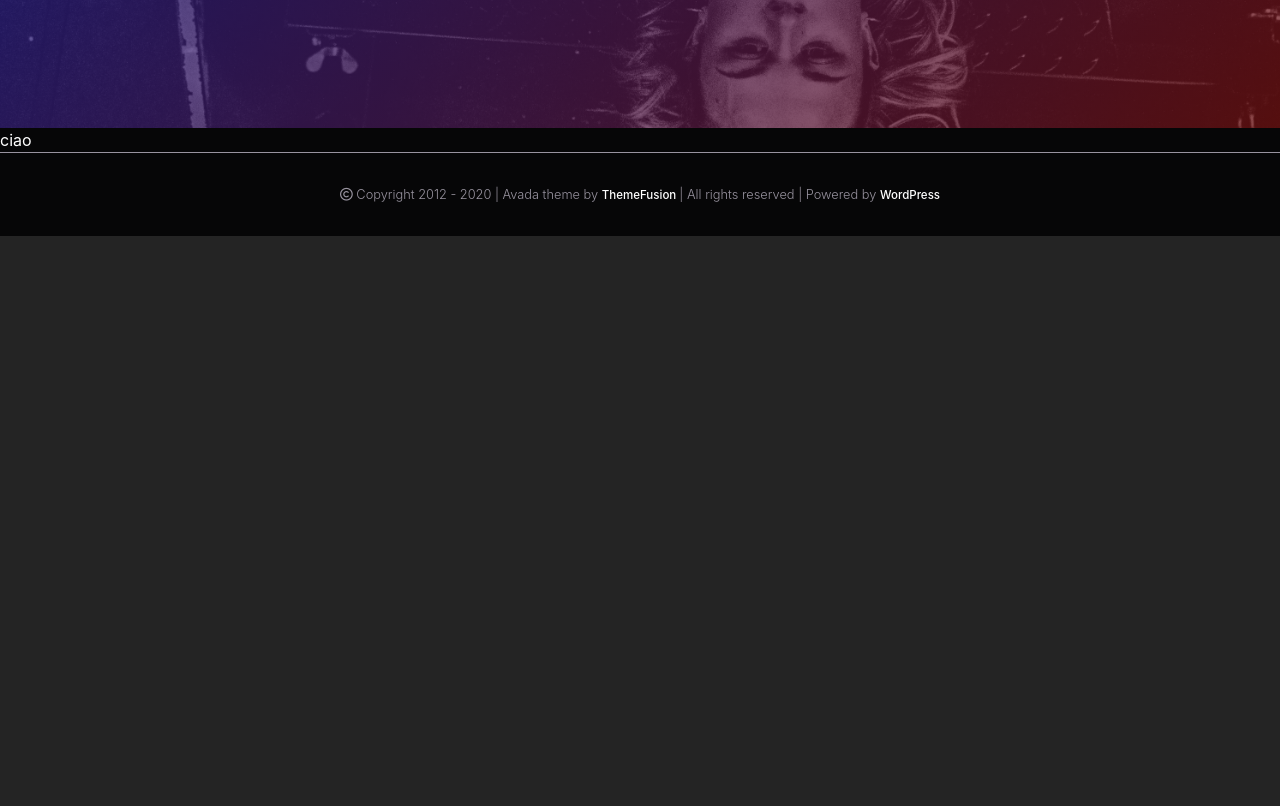
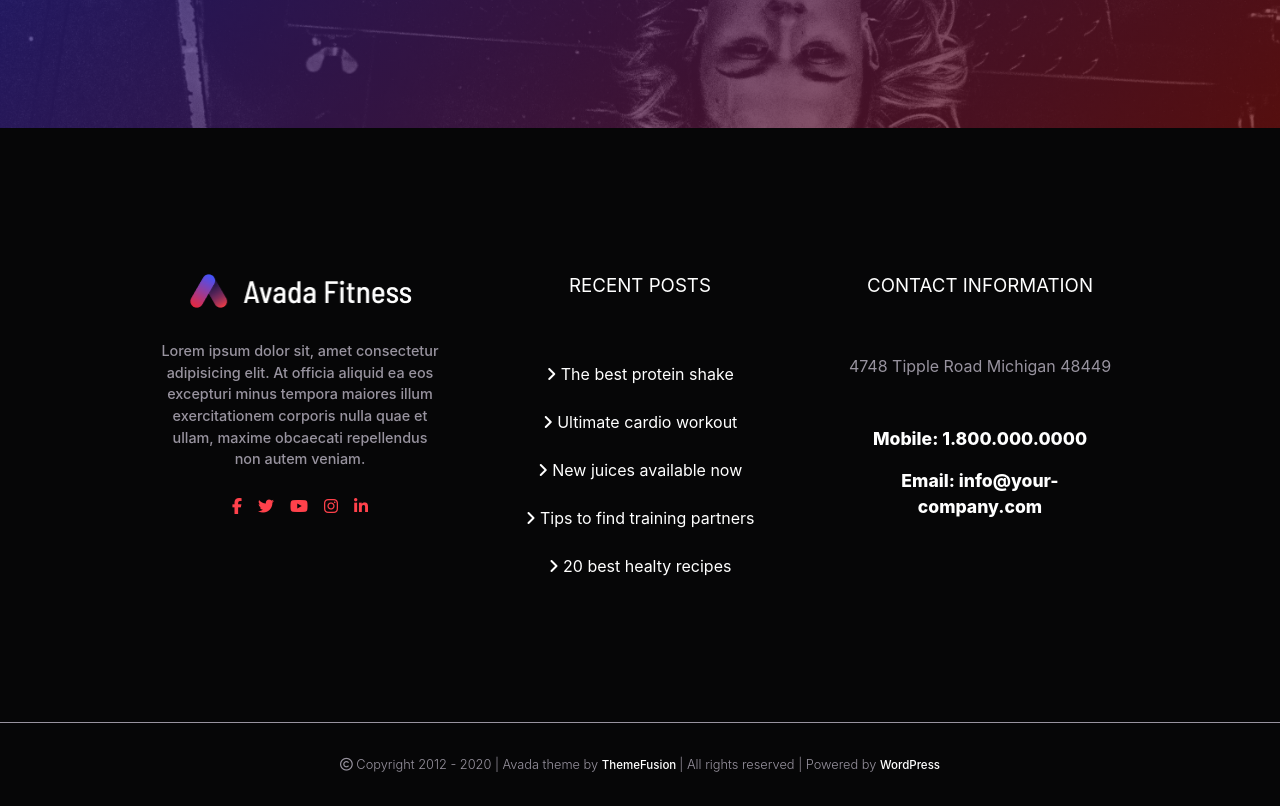
Before and after one commit to SimoneFerrini/proj-html-vuejs, a Vue app: page / in a window 1280 px wide. Shown: the part 6020-6826 px from the top of the page. Before the commit the page ends 6256 px from the top, so only its background shows below. Built offline with nearby package versions, Linux system fonts and the light colour scheme.

Commit message:
ended dinamic footer

```diff
--- a/src/components/AppFooter.vue
+++ b/src/components/AppFooter.vue
@@ -26,7 +26,33 @@
 <template>
     <div class="bgcolor">
         <div class="footer-top">
-            ciao
+            <div class="container">
+                <div class="col first">
+                    <div class="img-container">
+                        <img src="/img/logo.png" alt="img">
+                    </div>
+                    <p class="text">Lorem ipsum dolor sit, amet consectetur adipisicing elit. At officia aliquid ea eos excepturi minus tempora maiores illum exercitationem corporis nulla quae et ullam, maxime obcaecati repellendus non autem veniam.</p>
+                    <ul>
+                        <li v-for="icon in store.iconSocial">
+                            <a href=""><i :class="icon"></i></a>
+                        </li>
+                    </ul>
+                </div>
+                <div class="col second">
+                    <h3>Recent Posts</h3>
+                    <ul>
+                        <li v-for="item in store.recentPosts">
+                            <a href=""><i class="fa-solid fa-angle-right"></i> {{ item }}</a>
+                        </li>
+                    </ul>
+                </div>
+                <div class="col third">
+                    <h3>Contact Information</h3>
+                    <span class="location">{{ store.footerContact.location }}</span>
+                    <span class="contact">Mobile: {{store.footerContact.mobile}}</span>
+                    <span class="contact">Email: {{store.footerContact.email}}</span>
+                </div>
+            </div>
         </div>
         <div class="footer-bot">
             <div class="container">
@@ -49,6 +75,107 @@
         background-color: $paletteBlack;
         color: $paletteWhite;
 
+        //top-----------------------------------------------------------------------
+        .footer-top{
+            .container{
+                display: flex;
+                flex-direction: row;
+                justify-content: space-between;
+
+                padding: 9em 0;
+
+                .col{
+                    display: flex;
+                    flex-direction: column;
+                    align-items: center;
+                    text-align: center;
+                    gap: 1.5em;
+
+                    width: calc(100% / 3 - 60px / 3 * 2);
+                }
+
+                //prima colonna - sinistra --------------------------------------------
+                .col.first{
+                    .img-container{
+                        width: 80%;
+
+                        img{
+                            width: 100%;
+                        }
+                    }
+
+                    .text{
+                        font-size: 0.9em;
+                        font-weight: 500;
+                        color: $paletteGrey;
+                    }
+
+                    ul{
+                        display: flex;
+                        flex-direction: row;
+                        gap: 1em;
+                        list-style-type: none;
+
+                        li{
+                            a{
+                                color: $paletteRed;
+                            }
+                        }
+
+                    }
+                }
+                //secondo colonna - centrale ------------------------------------------
+                .col.second{
+                    h3{
+                        font-weight: 400;
+                        text-transform: uppercase;
+                        margin-bottom: 2em;
+                    }
+
+                    ul{
+                        display: flex;
+                        flex-direction: column;
+                        gap: 1.5em;
+                        list-style: none;
+
+                        li{
+                            a{
+                                color: $paletteWhite;
+                                text-decoration: none;
+                            }
+                        }
+                    }
+                }
+
+                //terza colonna - destra---------------------------------------------
+                .col.third{
+                    display: flex;
+                    flex-direction: column;
+                    gap: 1em;
+
+                    h3{
+                        font-weight: 400;
+                        text-transform: uppercase;
+                        margin-bottom: 2em;
+                    }
+
+                    .location{
+                        color: $paletteGrey;
+                        font-weight: 400;
+                        margin-bottom: 2em;
+                    }
+
+                    .contact{
+                        font-size: 1.1em;
+                        color: $paletteWhite;
+                        font-weight: 800;
+                    }
+                }
+
+
+            }
+        }
+        //bot-----------------------------------------------------------------------
         .footer-bot{
             width: 100%;
             border-top: 1px solid $paletteGrey;
```
